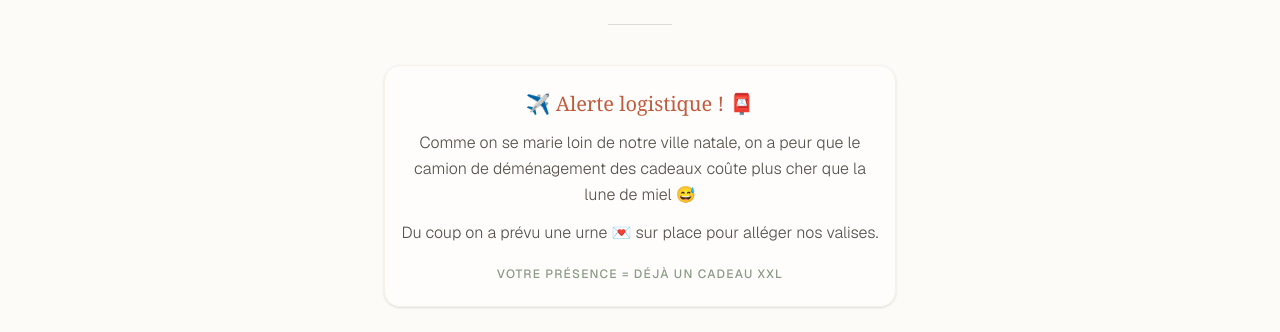
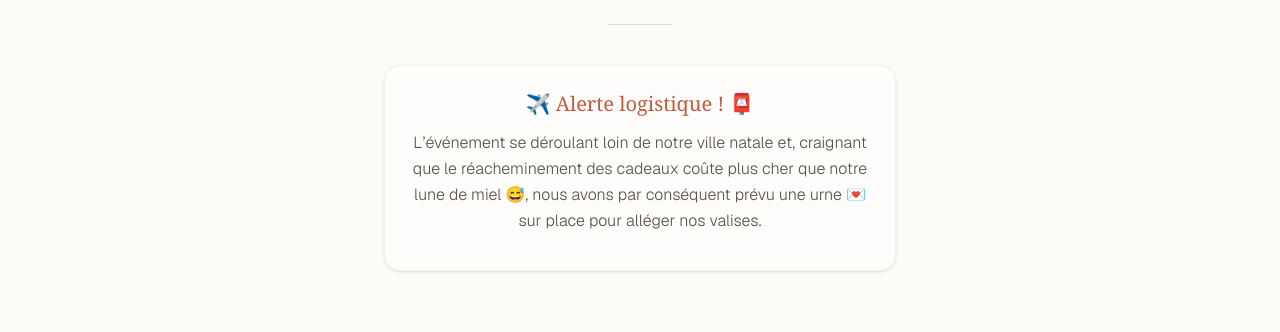
Before and after one commit to Danprex/invitation-mariage, a Next.js app: page / in a window 1280 px wide. Shown: the part 1440-1772 px from the top of the page. Built offline with nearby package versions, Linux system fonts and the light colour scheme; no server answers.

Commit message:
Modif du texte urnee

```diff
--- a/app/page.tsx
+++ b/app/page.tsx
@@ -75,14 +75,9 @@ export default function Home() {
         <div className="max-w-lg mx-auto px-4 bg-white/50 p-6 rounded-2xl border border-[#F4F1EA] shadow-sm">
           <p className="font-serif text-xl text-[#C15B3D] mb-3">✈️ Alerte logistique ! 📮</p>
           <p className="text-stone-600 leading-relaxed text-sm md:text-base font-light mb-3">
-            Comme on se marie loin de notre ville natale, on a peur que le camion de déménagement des cadeaux coûte plus cher que la lune de miel 😅
+           L’événement se déroulant loin de notre ville natale et, craignant que le réacheminement des cadeaux coûte plus cher que notre lune de miel 😅, nous avons par conséquent prévu une urne 💌 sur place pour alléger nos valises.
           </p>
-          <p className="text-stone-600 leading-relaxed text-sm md:text-base font-light mb-5">
-            Du coup on a prévu une urne 💌 sur place pour alléger nos valises.
-          </p>
-          <p className="font-medium text-[#8A9A86] tracking-widest uppercase text-xs">
-            Votre présence = déjà un cadeau XXL
-          </p>
+
         </div>
 
       </section>
```
